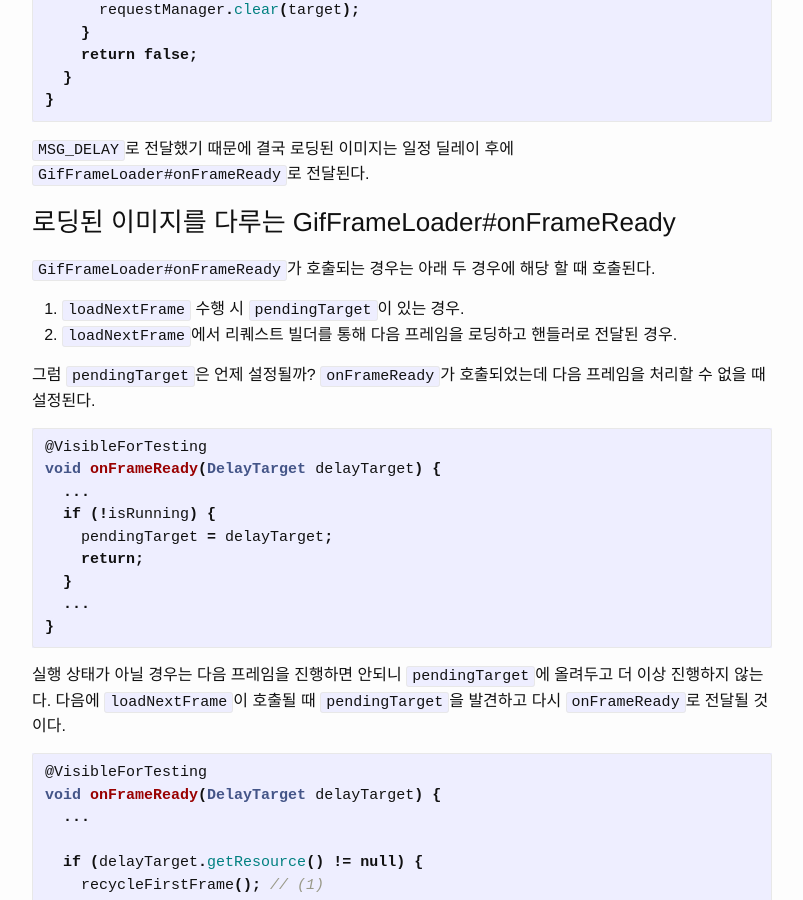
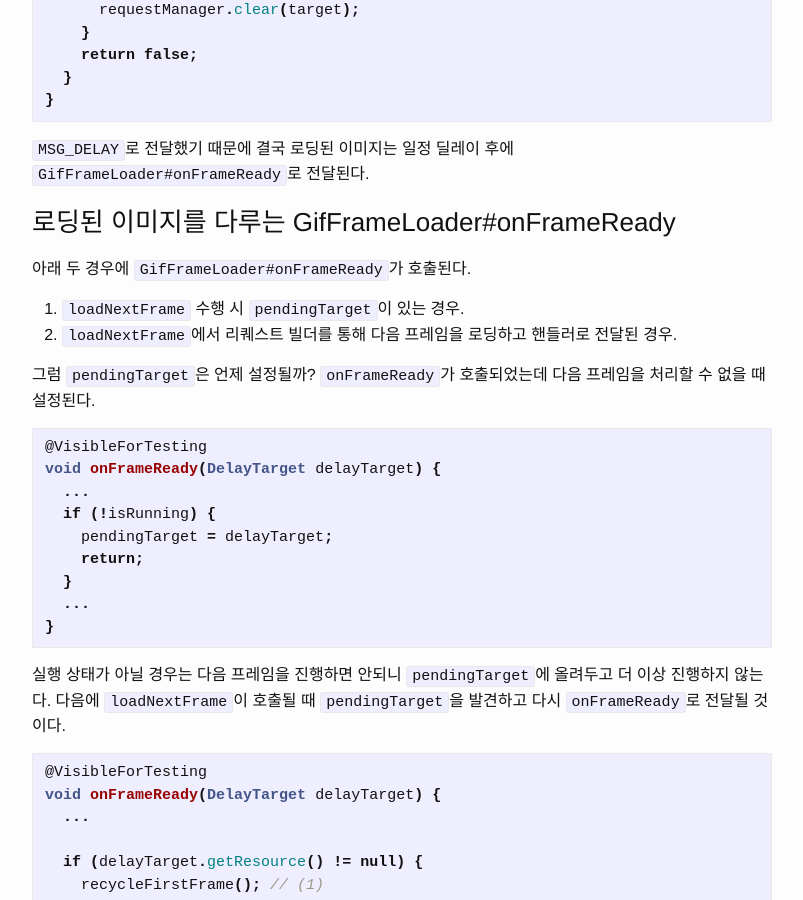
Before and after one commit to dalinaum/dalinaum.github.io, a Jekyll site: the page built from _posts/2020-05-22-glide-rendering.markdown, in a window 1280 px wide and 900 px high, scrolled down 5309 px. Shown: the whole window, without its empty margins (238-1041 px from the left). Built offline with Jekyll 4.4.1, drawn with Linux system fonts in a browser that asks for light colours.

Commit message:
문장 정리

```diff
--- a/_posts/2020-05-22-glide-rendering.markdown
+++ b/_posts/2020-05-22-glide-rendering.markdown
@@ -247,7 +247,7 @@ private class FrameLoaderCallback implements Handler.Callback {
 
 ### 로딩된 이미지를 다루는 GifFrameLoader#onFrameReady
 
-`GifFrameLoader#onFrameReady`가 호출되는 경우는 아래 두 경우에 해당 할 때 호출된다.
+아래 두 경우에 `GifFrameLoader#onFrameReady`가 호출된다.
 
 1. `loadNextFrame` 수행 시 `pendingTarget`이 있는 경우.
 1. `loadNextFrame`에서 리퀘스트 빌더를 통해 다음 프레임을 로딩하고 핸들러로 전달된 경우.
```
